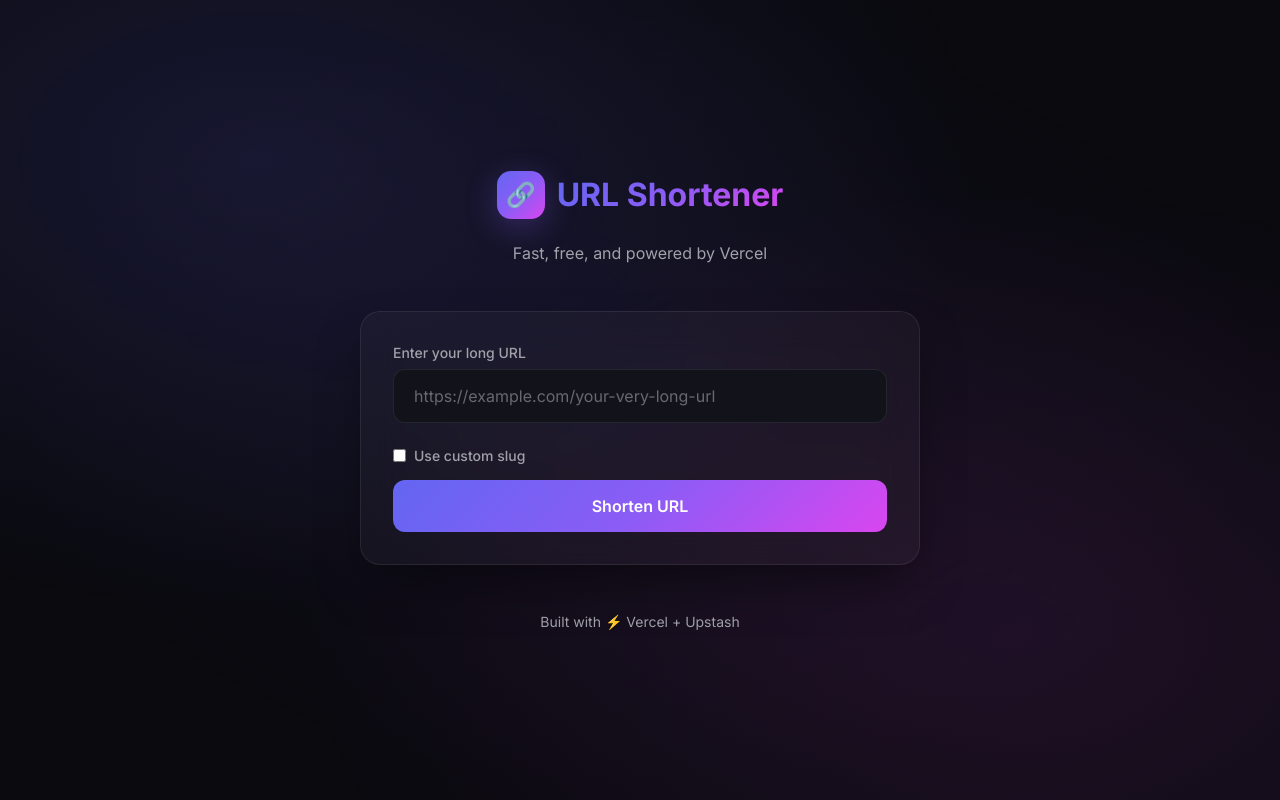
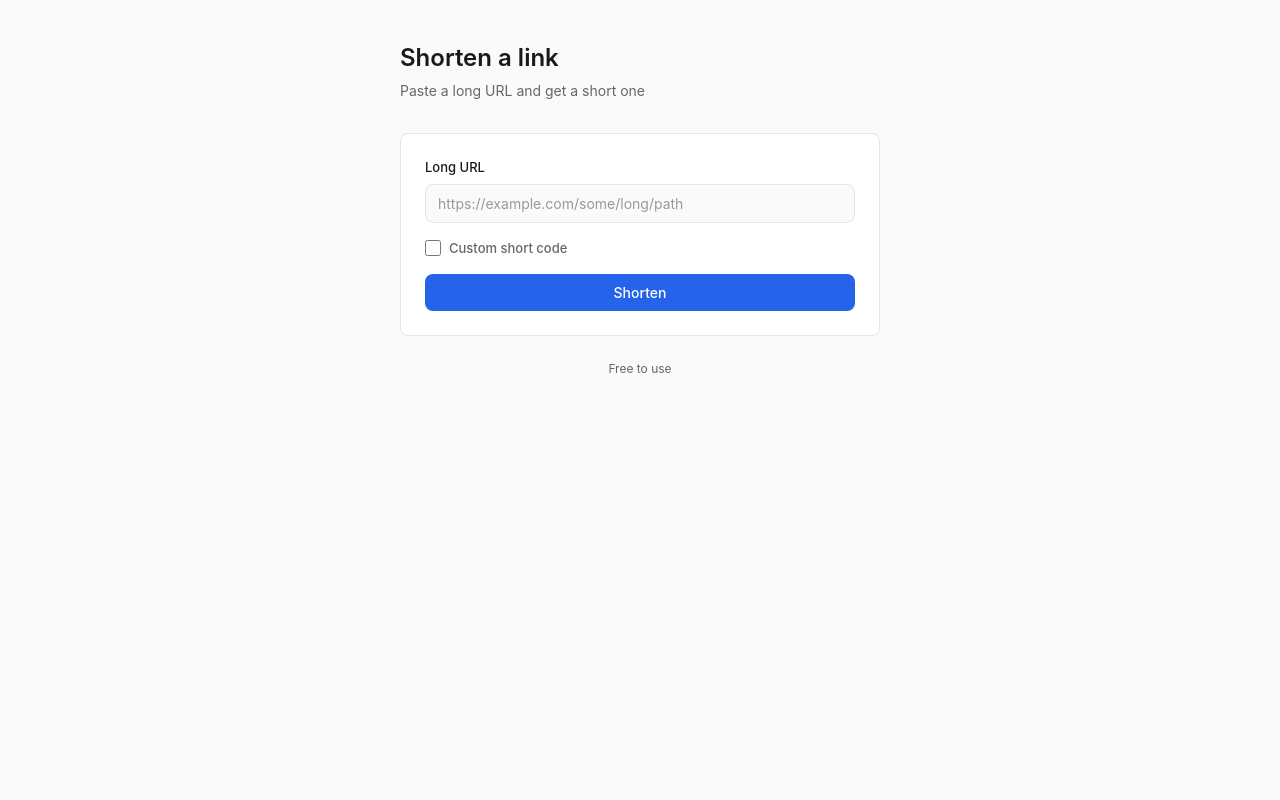
Before and after one commit to mrbongo231/url-shortener, a website: page public/index.html in a window 1280 px wide. Drawn offline with Linux system fonts and the light colour scheme.

Commit message:
style: implement a complete UI redesign, updating colors, typography, and component styles.

```diff
--- a/public/index.html
+++ b/public/index.html
@@ -4,49 +4,41 @@
 <head>
     <meta charset="UTF-8">
     <meta name="viewport" content="width=device-width, initial-scale=1.0">
-    <title>URL Shortener</title>
-    <meta name="description" content="Free, fast URL shortener powered by Vercel">
-    <link rel="preconnect" href="https://fonts.googleapis.com">
-    <link href="https://fonts.googleapis.com/css2?family=Inter:wght@400;500;600;700&display=swap" rel="stylesheet">
+    <title>Shorten URL</title>
+    <meta name="description" content="Quick URL shortener">
     <link rel="stylesheet" href="/styles.css">
 </head>
 
 <body>
     <div class="container">
         <header>
-            <div class="logo">
-                <div class="logo-icon">🔗</div>
-                <h1>URL Shortener</h1>
-            </div>
-            <p class="tagline">Fast, free, and powered by Vercel</p>
+            <h1>Shorten a link</h1>
+            <p class="tagline">Paste a long URL and get a short one</p>
         </header>
 
         <main class="card">
             <form id="shorten-form">
                 <div class="form-group">
-                    <label for="url-input">Enter your long URL</label>
-                    <input type="url" id="url-input" placeholder="https://example.com/your-very-long-url" required
+                    <label for="url-input">Long URL</label>
+                    <input type="url" id="url-input" placeholder="https://example.com/some/long/path" required
                         autocomplete="off">
                 </div>
 
                 <label class="custom-slug-toggle">
                     <input type="checkbox" id="custom-toggle">
-                    Use custom slug
+                    Custom short code
                 </label>
 
                 <div class="form-group custom-slug-input" id="custom-slug-group">
-                    <label for="custom-slug">Custom slug (optional)</label>
-                    <input type="text" id="custom-slug" placeholder="my-custom-link" pattern="[a-zA-Z0-9-_]+"
-                        title="Only letters, numbers, hyphens, and underscores allowed">
+                    <label for="custom-slug">Short code</label>
+                    <input type="text" id="custom-slug" placeholder="my-link" pattern="[a-zA-Z0-9-_]+">
                 </div>
 
-                <button type="submit" id="submit-btn">
-                    Shorten URL
-                </button>
+                <button type="submit" id="submit-btn">Shorten</button>
             </form>
 
             <div class="result" id="result">
-                <div class="result-label">Your shortened URL</div>
+                <div class="result-label">Done</div>
                 <div class="result-url">
                     <a href="#" id="short-url" target="_blank"></a>
                     <button type="button" class="copy-btn" id="copy-btn">Copy</button>
@@ -57,7 +49,7 @@
         </main>
 
         <footer>
-            <p>Built with ⚡ Vercel + Upstash</p>
+            <p>Free to use</p>
         </footer>
     </div>
 
--- a/public/styles.css
+++ b/public/styles.css
@@ -1,160 +1,117 @@
-:root {
-  --bg-primary: #0a0a0f;
-  --bg-secondary: #12121a;
-  --bg-card: rgba(255, 255, 255, 0.03);
-  --border-color: rgba(255, 255, 255, 0.08);
-  --text-primary: #ffffff;
-  --text-secondary: #a1a1aa;
-  --accent-gradient: linear-gradient(135deg, #6366f1 0%, #8b5cf6 50%, #d946ef 100%);
-  --accent-solid: #8b5cf6;
-  --success: #10b981;
-  --error: #ef4444;
-}
-
-* {
+/* Base Reset */
+*,
+*::before,
+*::after {
     margin: 0;
     padding: 0;
     box-sizing: border-box;
 }
 
-body {
-  font-family: 'Inter', -apple-system, BlinkMacSystemFont, sans-serif;
-  background: var(--bg-primary);
-  color: var(--text-primary);
-  min-height: 100vh;
-  display: flex;
-  flex-direction: column;
-  align-items: center;
-  justify-content: center;
-  padding: 2rem;
-  position: relative;
-  overflow-x: hidden;
+:root {
+    --bg: #fafafa;
+    --card: #ffffff;
+    --text: #1a1a1a;
+    --text-muted: #666;
+    --accent: #2563eb;
+    --accent-hover: #1d4ed8;
+    --border: #e5e5e5;
+    --success: #059669;
+    --error: #dc2626;
+    --radius: 8px;
 }
 
-/* Animated background */
-body::before {
-  content: '';
-  position: fixed;
-  top: 0;
-  left: 0;
-  right: 0;
-  bottom: 0;
-  background:
-    radial-gradient(ellipse at 20% 20%, rgba(99, 102, 241, 0.15) 0%, transparent 50%),
-    radial-gradient(ellipse at 80% 80%, rgba(217, 70, 239, 0.1) 0%, transparent 50%),
-    radial-gradient(ellipse at 50% 50%, rgba(139, 92, 246, 0.05) 0%, transparent 70%);
-  pointer-events: none;
-  z-index: 0;
+body {
+    font-family: -apple-system, BlinkMacSystemFont, 'Segoe UI', Roboto, sans-serif;
+    background: var(--bg);
+    color: var(--text);
+    min-height: 100vh;
+    padding: 40px 20px;
+    line-height: 1.5;
 }
 
 .container {
-  position: relative;
-  z-index: 1;
-  width: 100%;
-  max-width: 560px;
+    max-width: 480px;
+    margin: 0 auto;
 }
 
+/* Header */
 header {
-  text-align: center;
-  margin-bottom: 3rem;
-}
-
-.logo {
-  display: inline-flex;
-  align-items: center;
-  gap: 0.75rem;
-  margin-bottom: 1rem;
-}
-
-.logo-icon {
-  width: 48px;
-  height: 48px;
-  background: var(--accent-gradient);
-  border-radius: 14px;
-  display: flex;
-  align-items: center;
-  justify-content: center;
-  font-size: 1.5rem;
-  box-shadow: 0 8px 32px rgba(139, 92, 246, 0.3);
+    margin-bottom: 32px;
 }
 
 h1 {
-  font-size: 2rem;
-  font-weight: 700;
-  background: var(--accent-gradient);
-  -webkit-background-clip: text;
-  -webkit-text-fill-color: transparent;
-  background-clip: text;
+    font-size: 24px;
+    font-weight: 600;
+    color: var(--text);
+    margin-bottom: 4px;
 }
 
 .tagline {
-  color: var(--text-secondary);
-  font-size: 1rem;
-  margin-top: 0.5rem;
+    font-size: 14px;
+    color: var(--text-muted);
 }
 
+/* Card */
 .card {
-  background: var(--bg-card);
-  border: 1px solid var(--border-color);
-  border-radius: 20px;
-  padding: 2rem;
-  backdrop-filter: blur(20px);
-  box-shadow: 0 25px 50px -12px rgba(0, 0, 0, 0.5);
+    background: var(--card);
+    border: 1px solid var(--border);
+    border-radius: var(--radius);
+    padding: 24px;
 }
 
+/* Form */
 .form-group {
-  margin-bottom: 1.5rem;
+    margin-bottom: 16px;
 }
 
 label {
     display: block;
-  font-size: 0.875rem;
+    font-size: 13px;
     font-weight: 500;
-  color: var(--text-secondary);
-  margin-bottom: 0.5rem;
+    color: var(--text);
+    margin-bottom: 6px;
 }
 
-input {
+input[type="url"],
+input[type="text"] {
     width: 100%;
-  padding: 1rem 1.25rem;
-  background: var(--bg-secondary);
-  border: 1px solid var(--border-color);
-  border-radius: 12px;
-  color: var(--text-primary);
-  font-size: 1rem;
+    padding: 10px 12px;
+    font-size: 14px;
     font-family: inherit;
-  transition: all 0.2s ease;
+    background: var(--bg);
+    border: 1px solid var(--border);
+    border-radius: var(--radius);
+    color: var(--text);
+    transition: border-color 0.15s, box-shadow 0.15s;
 }
 
 input:focus {
     outline: none;
-  border-color: var(--accent-solid);
-  box-shadow: 0 0 0 3px rgba(139, 92, 246, 0.2);
+    border-color: var(--accent);
+    box-shadow: 0 0 0 3px rgba(37, 99, 235, 0.1);
 }
 
 input::placeholder {
-  color: var(--text-secondary);
-  opacity: 0.6;
+    color: #999;
 }
 
+/* Custom slug toggle */
 .custom-slug-toggle {
     display: flex;
     align-items: center;
-  gap: 0.5rem;
-  font-size: 0.875rem;
-  color: var(--text-secondary);
+    gap: 8px;
+    font-size: 13px;
+    color: var(--text-muted);
     cursor: pointer;
-  margin-bottom: 1rem;
-  transition: color 0.2s;
-}
-
-.custom-slug-toggle:hover {
-  color: var(--text-primary);
+    margin-bottom: 16px;
+    user-select: none;
 }
 
 .custom-slug-toggle input[type="checkbox"] {
-  width: auto;
-  accent-color: var(--accent-solid);
+    width: 16px;
+    height: 16px;
+    accent-color: var(--accent);
+    cursor: pointer;
 }
 
 .custom-slug-input {
@@ -165,166 +122,122 @@ input::placeholder {
     display: block;
 }
 
+/* Button */
 button {
     width: 100%;
-  padding: 1rem 2rem;
-  background: var(--accent-gradient);
+    padding: 10px 16px;
+    font-size: 14px;
+    font-weight: 500;
+    font-family: inherit;
+    background: var(--accent);
+    color: white;
     border: none;
-  border-radius: 12px;
-  color: white;
-  font-size: 1rem;
-  font-weight: 600;
-  font-family: inherit;
+    border-radius: var(--radius);
     cursor: pointer;
-  transition: all 0.3s ease;
-  position: relative;
-  overflow: hidden;
-}
-
-button::before {
-  content: '';
-  position: absolute;
-  top: 0;
-  left: 0;
-  right: 0;
-  bottom: 0;
-  background: linear-gradient(135deg, rgba(255,255,255,0.2) 0%, transparent 50%);
-  opacity: 0;
-  transition: opacity 0.3s;
+    transition: background 0.15s;
 }
 
 button:hover {
-  transform: translateY(-2px);
-  box-shadow: 0 12px 40px rgba(139, 92, 246, 0.4);
-}
-
-button:hover::before {
-  opacity: 1;
-}
-
-button:active {
-  transform: translateY(0);
+    background: var(--accent-hover);
 }
 
 button:disabled {
     opacity: 0.6;
     cursor: not-allowed;
-  transform: none;
 }
 
+/* Result */
 .result {
-  margin-top: 1.5rem;
-  padding: 1.25rem;
-  background: var(--bg-secondary);
-  border-radius: 12px;
-  border: 1px solid var(--border-color);
     display: none;
+    margin-top: 20px;
+    padding: 16px;
+    background: #f0fdf4;
+    border: 1px solid #bbf7d0;
+    border-radius: var(--radius);
 }
 
 .result.visible {
     display: block;
-  animation: slideUp 0.3s ease;
-}
-
-@keyframes slideUp {
-  from {
-    opacity: 0;
-    transform: translateY(10px);
-  }
-  to {
-    opacity: 1;
-    transform: translateY(0);
-  }
 }
 
 .result-label {
-  font-size: 0.75rem;
+    font-size: 12px;
+    font-weight: 500;
     text-transform: uppercase;
-  letter-spacing: 0.05em;
-  color: var(--text-secondary);
-  margin-bottom: 0.5rem;
+    letter-spacing: 0.5px;
+    color: var(--success);
+    margin-bottom: 8px;
 }
 
 .result-url {
     display: flex;
     align-items: center;
-  gap: 0.75rem;
+    gap: 12px;
 }
 
 .result-url a {
     flex: 1;
-  color: var(--accent-solid);
+    font-size: 14px;
+    color: var(--accent);
     text-decoration: none;
-  font-weight: 500;
     word-break: break-all;
-  transition: color 0.2s;
 }
 
 .result-url a:hover {
-  color: #a78bfa;
+    text-decoration: underline;
 }
 
 .copy-btn {
     width: auto;
-  padding: 0.5rem 1rem;
-  font-size: 0.875rem;
-  border-radius: 8px;
+    padding: 6px 12px;
+    font-size: 12px;
+    background: var(--text);
     flex-shrink: 0;
+}
+
+.copy-btn:hover {
+    background: #333;
 }
 
 .copy-btn.copied {
     background: var(--success);
 }
 
+/* Error */
 .error-message {
-  margin-top: 1rem;
-  padding: 1rem;
-  background: rgba(239, 68, 68, 0.1);
-  border: 1px solid rgba(239, 68, 68, 0.2);
-  border-radius: 12px;
+    display: none;
+    margin-top: 16px;
+    padding: 12px;
+    font-size: 13px;
+    background: #fef2f2;
+    border: 1px solid #fecaca;
+    border-radius: var(--radius);
     color: var(--error);
-  font-size: 0.875rem;
-  display: none;
 }
 
 .error-message.visible {
     display: block;
-  animation: shake 0.4s ease;
 }
 
-@keyframes shake {
-  0%, 100% { transform: translateX(0); }
-  25% { transform: translateX(-5px); }
-  75% { transform: translateX(5px); }
+/* Footer */
+footer {
+    margin-top: 24px;
+    text-align: center;
 }
 
-footer {
-  margin-top: 3rem;
-  text-align: center;
-  color: var(--text-secondary);
-  font-size: 0.875rem;
+footer p {
+    font-size: 12px;
+    color: var(--text-muted);
 }
 
-footer a {
-  color: var(--accent-solid);
-  text-decoration: none;
-}
-
-footer a:hover {
-  text-decoration: underline;
-}
-
+/* Mobile */
 @media (max-width: 480px) {
     body {
-    padding: 1rem;
+        padding: 24px 16px;
     }
 
     .card {
-    padding: 1.5rem;
-  }
-
-  h1 {
-    font-size: 1.5rem;
+        padding: 20px;
     }
 
     .result-url {
```
Lines whose indentation alone changed are shown as unchanged.
